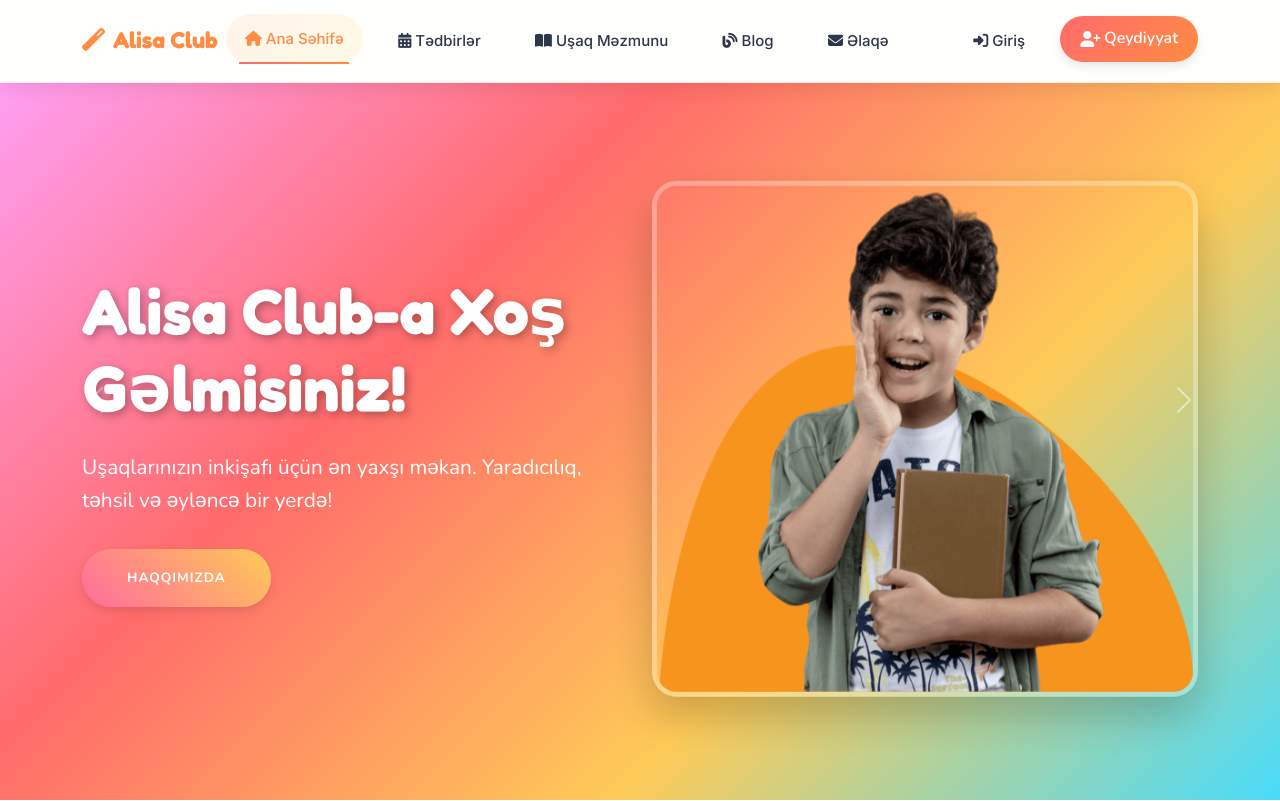
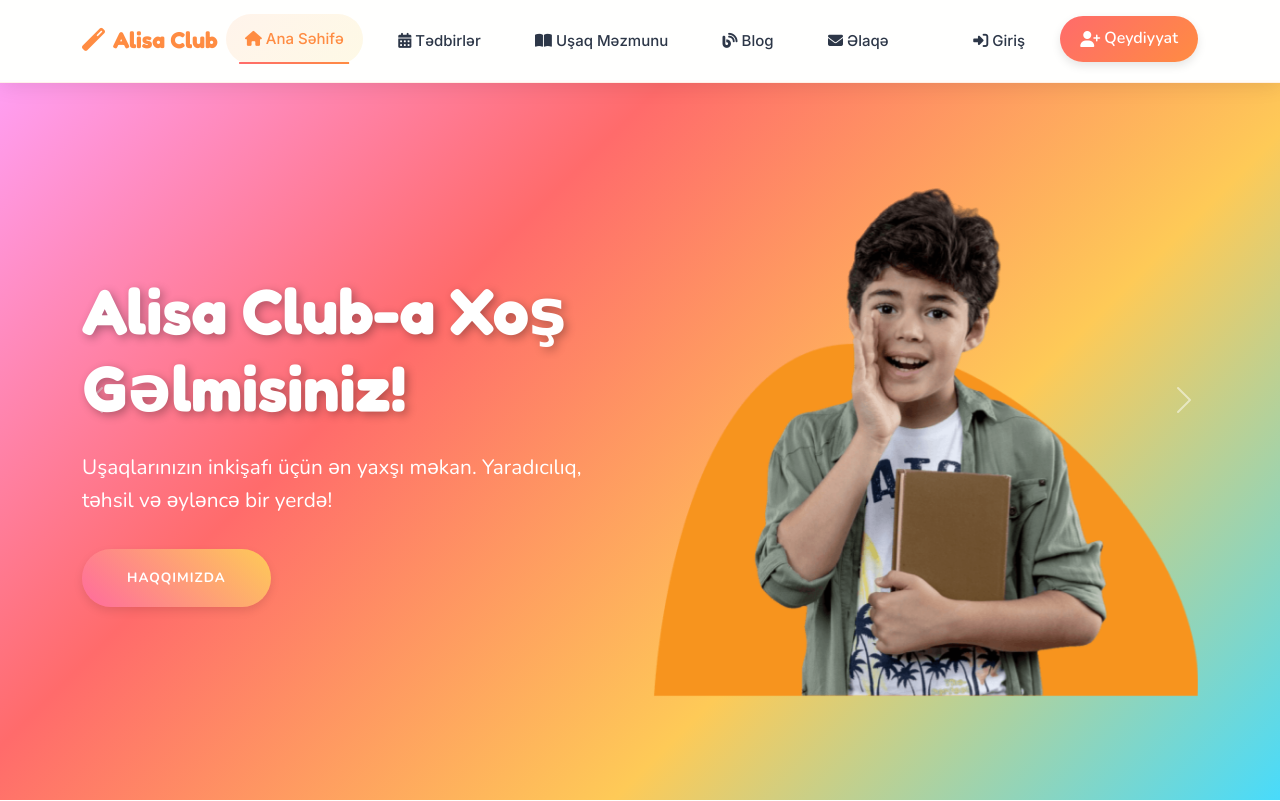
Before and after one commit to ElnurAliyev07/alisaclub, a Django app: page / in a window 1280 px wide. Shown: the top 801 px of the page. Run offline with Django 4.2, Linux system fonts and the light colour scheme; data that the repository does not hold is empty; some libraries are stand-ins or nearby versions.

Commit message:
Update home.html

```diff
--- a/templates/core/home.html
+++ b/templates/core/home.html
@@ -121,10 +121,7 @@
 
     .hero-image-modern {
         max-width: 100%;
-        border-radius: 25px;
-        box-shadow: 0 20px 40px rgba(0,0,0,0.2);
         animation: float-gentle 6s ease-in-out infinite;
-        border: 5px solid rgba(255,255,255,0.3);
     }
 
     /* Events Section - Clean White */
```
